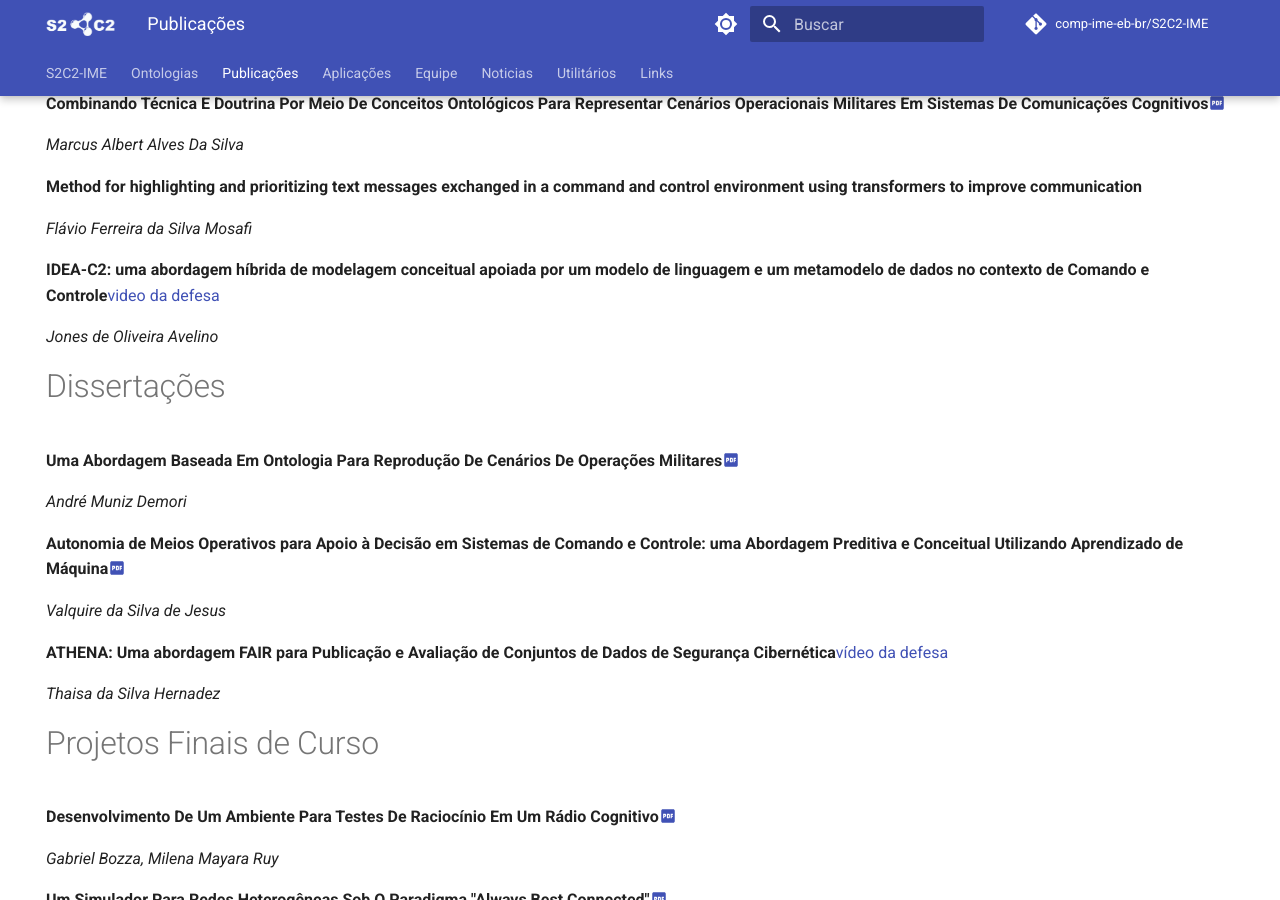
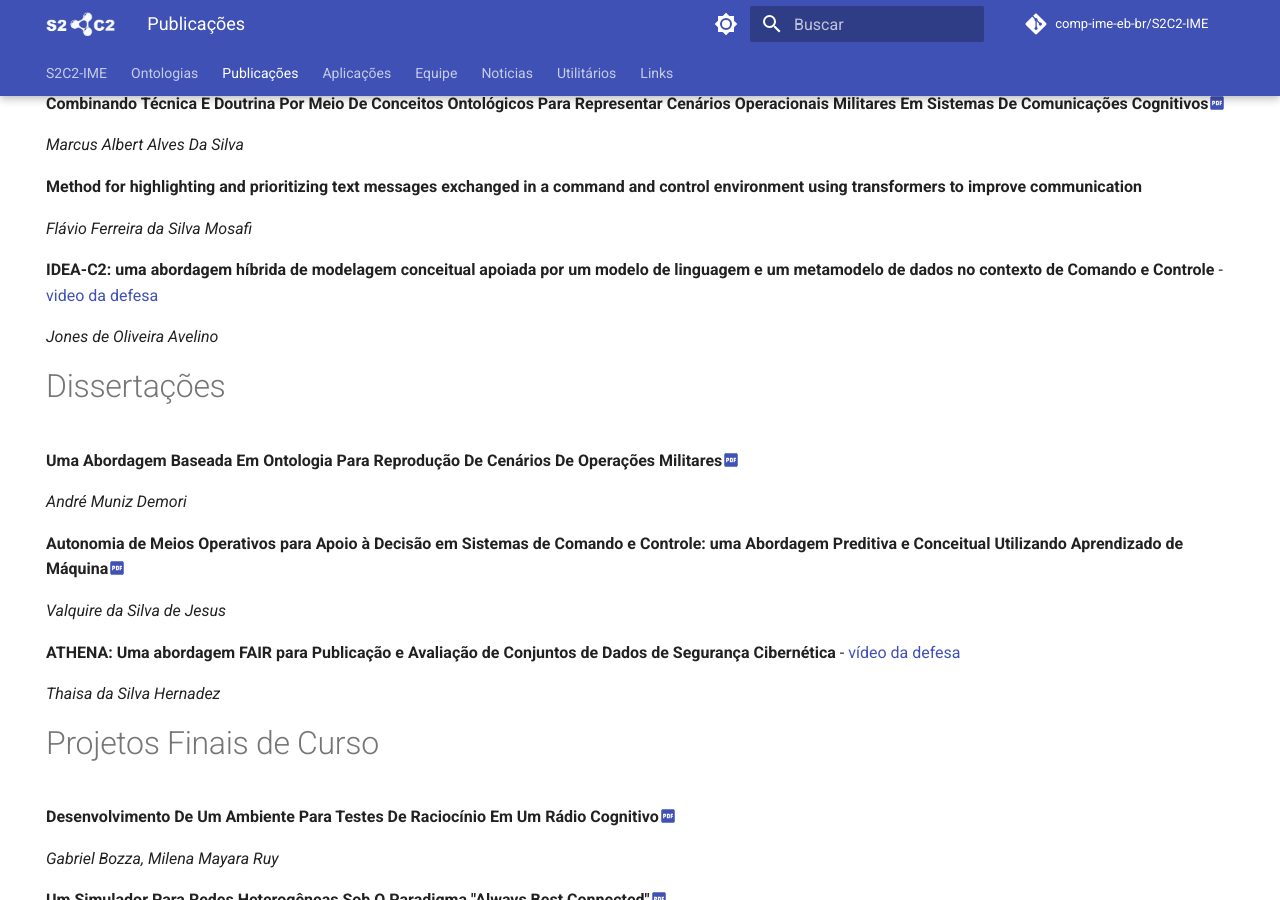
Before and after one commit to comp-ime-eb-br/S2C2-IME, an MkDocs documentation site: the page built from docs/publi.md, in a window 1280 px wide and 900 px high, scrolled down 220 px. Built offline with MkDocs 1.6.1 and Material for MkDocs 9.7.7, drawn with Linux system fonts in a browser that asks for light colours; comment, search, counter and statistics services are not loaded.

```diff
--- a/docs/publi.md
+++ b/docs/publi.md
@@ -18,7 +18,7 @@ hide:
 
 *Flávio Ferreira da Silva Mosafi*
 
-**IDEA-C2: uma abordagem híbrida de modelagem conceitual apoiada por um modelo de linguagem e um metamodelo de dados no contexto de Comando e Controle**[video da defesa](https://drive.google.com/file/d/1qzyBFtHlpGdrMphBPyzgiEMxg7-rSMbm/view?usp=sharing)
+**IDEA-C2: uma abordagem híbrida de modelagem conceitual apoiada por um modelo de linguagem e um metamodelo de dados no contexto de Comando e Controle** - [video da defesa](https://drive.google.com/file/d/1qzyBFtHlpGdrMphBPyzgiEMxg7-rSMbm/view?usp=sharing)
 
 *Jones de Oliveira Avelino*
 
@@ -34,7 +34,7 @@ hide:
 *Valquire da Silva de Jesus*
 
 **ATHENA: Uma abordagem FAIR para Publicação e Avaliação de Conjuntos de Dados de Segurança
-Cibernética**[vídeo da defesa](https://drive.google.com/file/d/1Eogafi_1d0zm4MN6Jh39jmG_mPrtoz4J/view?usp=sharing)
+Cibernética** - [vídeo da defesa](https://drive.google.com/file/d/1Eogafi_1d0zm4MN6Jh39jmG_mPrtoz4J/view?usp=sharing)
 
 *Thaisa da Silva Hernadez*
 
```
